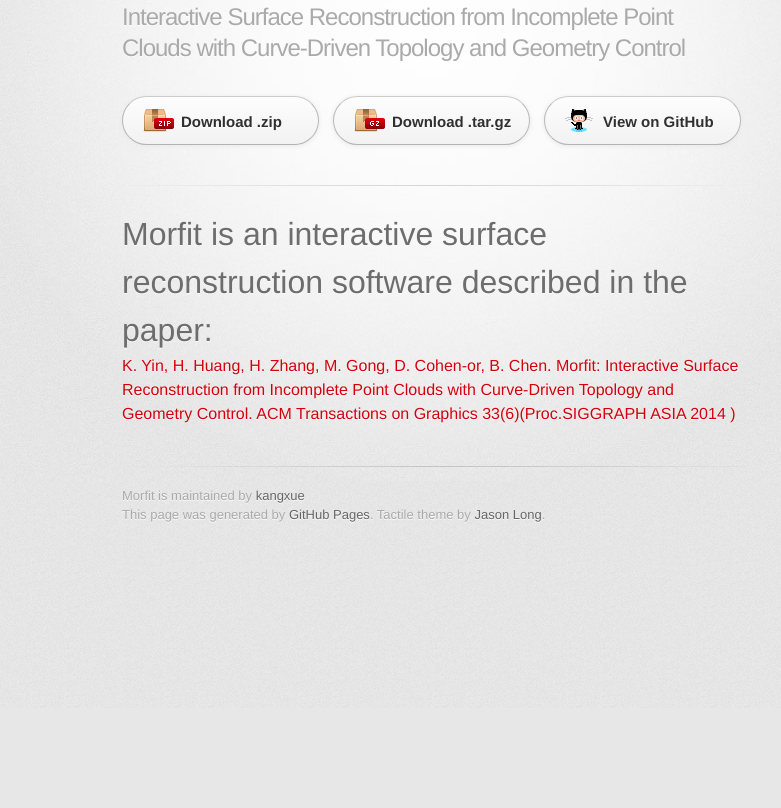
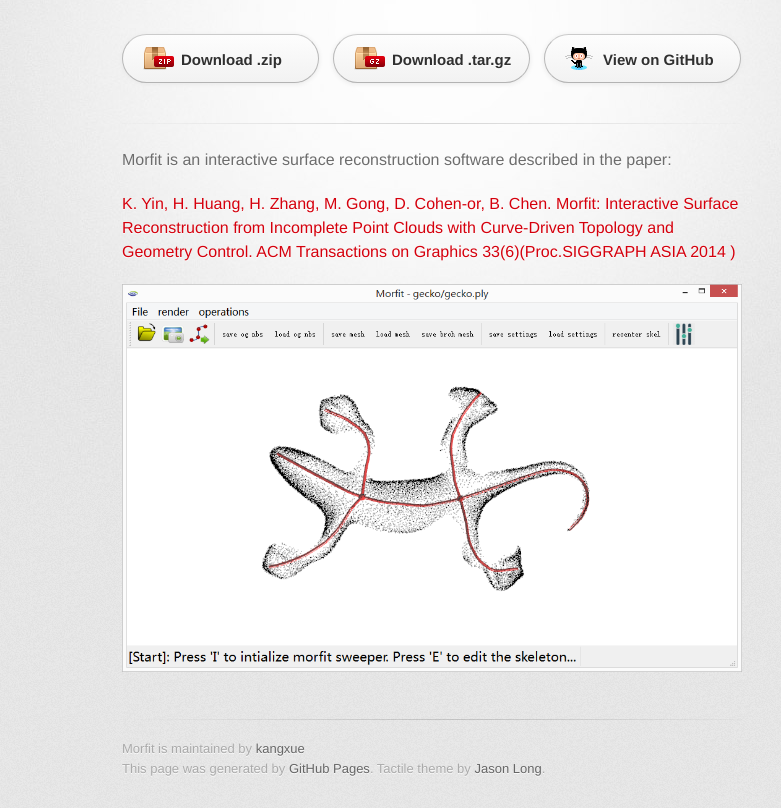
Before and after one commit to kangxue/Morfit, a plain HTML site: page index.html in a window 1280 px wide. Shown: the part 92-900 px from the top of the page, without its empty margins (208-989 px from the left). Before the commit the page ends 800 px from the top, so only its background shows below. Drawn offline with Linux system fonts and the light colour scheme; a web font is replaced by a local one.

Commit message:
Create gh-pages branch via GitHub

```diff
--- a/index.html
+++ b/index.html
@@ -19,7 +19,7 @@
 
         <header>
           <h1>Morfit</h1>
-          <h2>Interactive Surface Reconstruction from Incomplete Point Clouds with Curve-Driven Topology and Geometry Control</h2>
+          <h2></h2>
         </header>
 
         <section id="downloads" class="clearfix">
@@ -31,10 +31,11 @@
         <hr>
 
         <section id="main_content">
-          <h1>
-<a id="morfit-is-an-interactive-surface-reconstruction-software-described-in-the-paper" class="anchor" href="#morfit-is-an-interactive-surface-reconstruction-software-described-in-the-paper" aria-hidden="true"><span aria-hidden="true" class="octicon octicon-link"></span></a>Morfit is an interactive surface reconstruction software described in the paper:</h1>
+          <p>Morfit is an interactive surface reconstruction software described in the paper:</p>
 
 <p><a href="http://vcc.szu.edu.cn/research/2014/Morfit/">K. Yin, H. Huang, H. Zhang, M. Gong, D. Cohen-or, B. Chen. Morfit: Interactive Surface Reconstruction from Incomplete Point Clouds with Curve-Driven Topology and Geometry Control. ACM Transactions on Graphics 33(6)(Proc.SIGGRAPH ASIA 2014 )</a></p>
+
+<p><img src="images/ui.png" alt=""></p>
         </section>
 
         <footer>
--- a/params.json
+++ b/params.json
@@ -1,6 +1,6 @@
 {
   "name": "Morfit",
-  "tagline": "Interactive Surface Reconstruction from Incomplete Point Clouds with Curve-Driven Topology and Geometry Control",
-  "body": "# Morfit is an interactive surface reconstruction software described in the paper:\r\n\r\n[K. Yin, H. Huang, H. Zhang, M. Gong, D. Cohen-or, B. Chen. Morfit: Interactive Surface Reconstruction from Incomplete Point Clouds with Curve-Driven Topology and Geometry Control. ACM Transactions on Graphics 33(6)(Proc.SIGGRAPH ASIA 2014 )](http://vcc.szu.edu.cn/research/2014/Morfit/)\r\n\r\n\r\n",
+  "tagline": "",
+  "body": "Morfit is an interactive surface reconstruction software described in the paper:\r\n\r\n[K. Yin, H. Huang, H. Zhang, M. Gong, D. Cohen-or, B. Chen. Morfit: Interactive Surface Reconstruction from Incomplete Point Clouds with Curve-Driven Topology and Geometry Control. ACM Transactions on Graphics 33(6)(Proc.SIGGRAPH ASIA 2014 )](http://vcc.szu.edu.cn/research/2014/Morfit/)\r\n\r\n![](images/ui.png)\r\n\r\n",
   "note": "Don't delete this file! It's used internally to help with page regeneration."
 }
```
